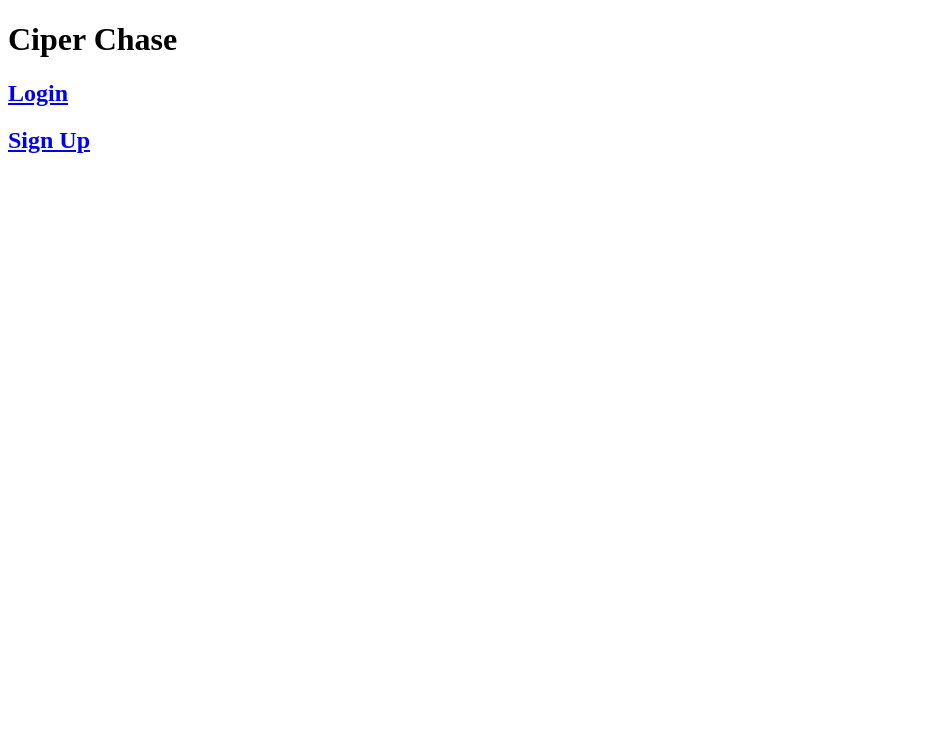
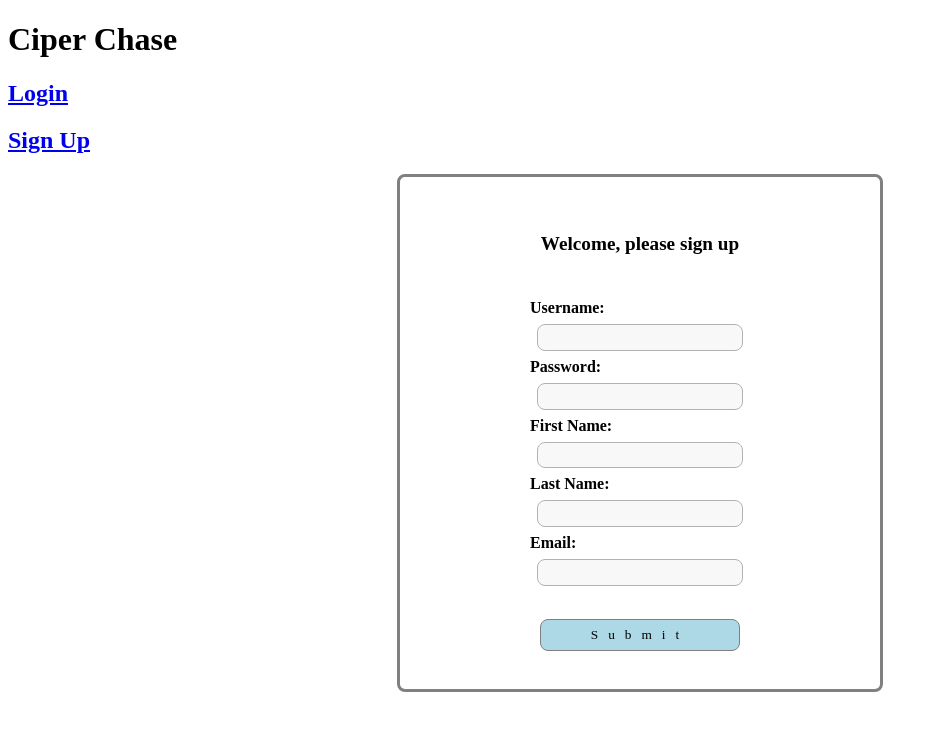
Before and after one commit to cipherchase/cipherchase, a React app: page /join in a window 1280 px wide. Shown: the top 730 px of the page, without its empty margins (0-938 px from the left). Built offline with nearby package versions, Linux system fonts and the light colour scheme.

Commit message:
conditional rendering components whether logged in

```diff
--- a/src/containers/LandingPage.jsx
+++ b/src/containers/LandingPage.jsx
@@ -1,19 +1,32 @@
 import React from 'react';
+import { connect } from 'react-redux';
 import { BrowserRouter, Route } from 'react-router-dom';
 import LoginForm from '../components/LoginForm.jsx';
 import SignupForm from '../components/SignupForm.jsx';
 import Header from './Header.jsx';
+import GameContainer from './GameContainer.jsx';
 
-const LandingPage = () => (
+const mapStateToProps = store => ({
+  user: store.games.user,
+});
+
+const LandingPage = ({ user }) => (
   <div>
+    {console.log(user)}
     <BrowserRouter>
       <Header />
-      <div>
-        <Route path="/" exact component={LoginForm} />
-        <Route path="/" exact component={SignupForm} />
-      </div>
+      {!user ? (
+        <div>
+          <Route path="/auth" exact component={LoginForm} />
+          <Route path="/join" exact component={SignupForm} />
+        </div>
+      ) : (
+        <div>
+          <GameContainer />
+        </div>
+      )}
     </BrowserRouter>
   </div>
 );
 
-export default LandingPage;
+export default connect(mapStateToProps)(LandingPage);
```
